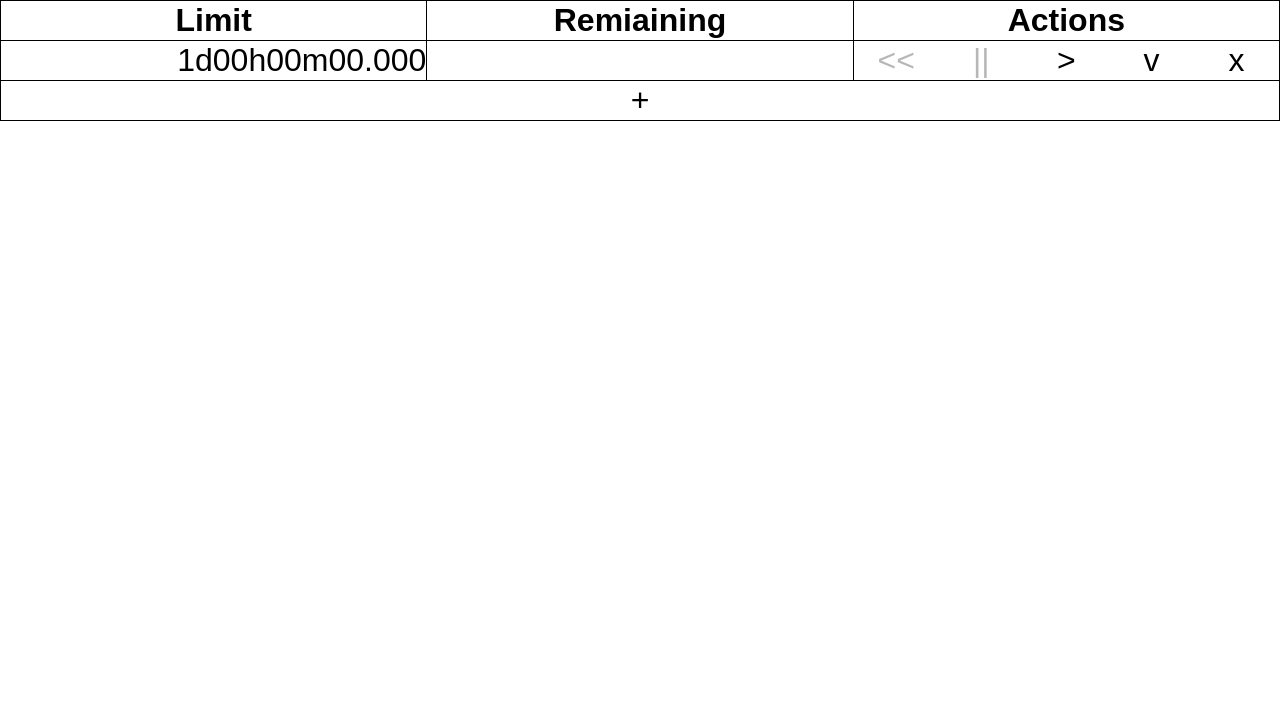
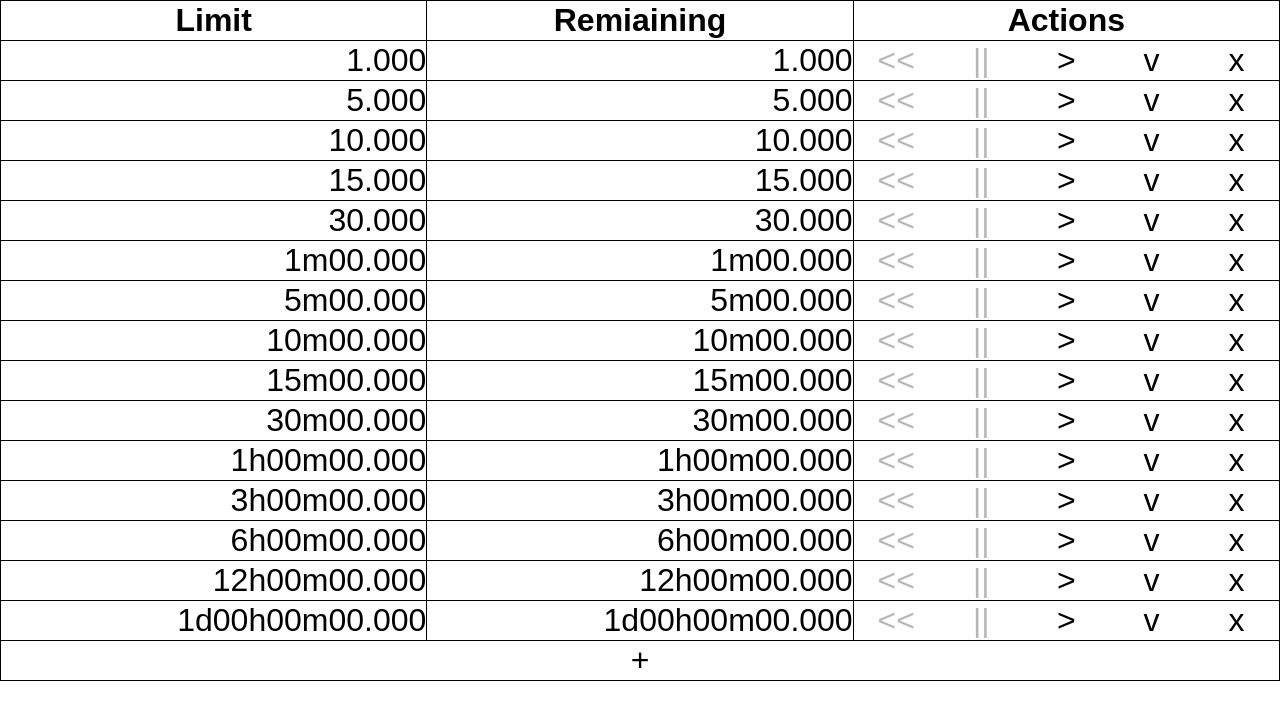
Before and after one commit to haynesgt/web-timers, a Preact app: page / in a window 1280 px wide. Shown: the top 720 px of the page. Built offline with nearby package versions, Linux system fonts and the light colour scheme.

Commit message:
feat: tweak initial values

```diff
--- a/src/App.tsx
+++ b/src/App.tsx
@@ -2,7 +2,7 @@ import { HTMLAttributes, TargetedEvent } from "preact/compat";
 import { useEffect, useReducer, useRef } from "preact/hooks";
 import formatTime from "./formatTime";
 
-import { Timer, AppState, AppDispatch, reducer } from "./reducer";
+import { Timer, AppState, AppDispatch, reducer, newId } from "./reducer";
 
 export type TimerRowProps = {
   state: AppState;
@@ -49,7 +49,7 @@ function TimerRow({timer, dispatch, state}: TimerRowProps) {
         {
           timer?.isRunning ?
             formatTime(timer?.timeRemainingMs || 0) :
-            <LiveInput value={timer?.newTimeRemaining} setValue={(value) => dispatch?.({
+            <LiveInput value={timer?.newTimeRemaining || formatTime(timer?.timeRemainingMs || 0)} setValue={(value) => dispatch?.({
               updateTimer: {
                 id: timer!.id!,
                 newTimeRemaining: value,
@@ -125,9 +125,15 @@ function TimerButtonGroup({timer, dispatch}: TimerButtonGroupProps) {
 function createDefaultState(): AppState {
   return {
     loaded: false,
-    timers: [
-      { id: "1", timeLimitMs: 1000 * 60 * 60 * 24, timeRemainingMs: 1000 * 60 * 60 * 24, isRunning: false },
-    ],
+    timers: [...[1, 60].flatMap(i => [1, 5, 10, 15, 30].map(j => i * j)), ...[1,3,6,12,24].map(i => i*3600)].map(i => i * 1000).map((i) => ({
+      id: newId(),
+      timeLimitMs: i,
+      timeRemainingMs: i,
+      isRunning: false,
+      newTimeLimit: undefined,
+      newTimeRemaining: undefined,
+      confirmDelete: false,
+    })),
     newTimerForm: {
       newTime: "",
     },
--- a/src/formatTime.ts
+++ b/src/formatTime.ts
@@ -1,7 +1,7 @@
 export default function formatTime(ms: number): string {
   let str = "";
-  if (ms < 0) {
-    str += "-";
+  const negative = ms < 0;
+  if (negative) {
     ms = -ms;
   }
   let nextMs = ms;
@@ -26,5 +26,11 @@ export default function formatTime(ms: number): string {
     nextMs -= seconds * 1000;
   }
   str += `.${Math.round(nextMs).toString().padStart(3, "0")}`;
+  if (str[0] === "0") {
+    str = str.slice(1);
+  }
+  if (negative) {
+    str = "-" + str;
+  }
   return str;
 }
--- a/src/reducer.ts
+++ b/src/reducer.ts
@@ -1,7 +1,7 @@
 import parseTime from "./parseTime";
 import formatTime from "./formatTime";
 
-function newId() {
+export function newId() {
   return (Math.floor(Math.random() * 2**64)).toString(16).padStart(16, "0");
 }
 
```
